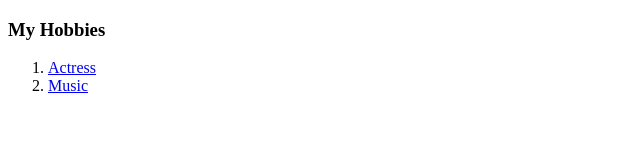
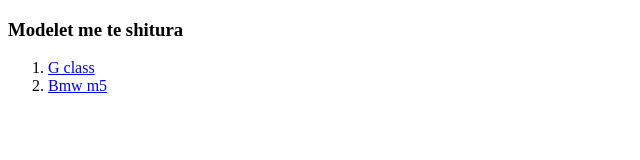
Before and after one commit to KristiPrenga/CV, a plain HTML site: page hobbies.html in a window 1280 px wide. Shown: the whole page, without its empty margins (0-640 px from the left). Drawn offline with Linux system fonts and the light colour scheme.

Commit message:
Update hobbies.html

```diff
--- a/hobbies.html
+++ b/hobbies.html
@@ -2,13 +2,13 @@
 <html lang="en" dir="ltr">
   <head>
     <meta charset="utf-8">
-    <title>My Hobbies</title>
+    <title>Modelet me te shitura</title>
   </head>
   <body>
-    <h3>My Hobbies</h3>
+    <h3>Modelet me te shitura</h3>
     <ol>
-      <li><a href="https://www.youtube.com/watch?v=YdR19JW3XSE">Actress</a></li>
-      <li><a href="https://www.youtube.com/user/EminemMusic">Music</a></li>
+      <li><a href="https://www.mercedes-benz.com/en/vehicles/g-class/concept-eqg/">G class</a></li>
+      <li><a href="https://www.bmwusa.com/vehicles/m-models/m5-sedan/overview.iframe.html">Bmw m5</a></li>
     </ol>
   </body>
 </html>
```
